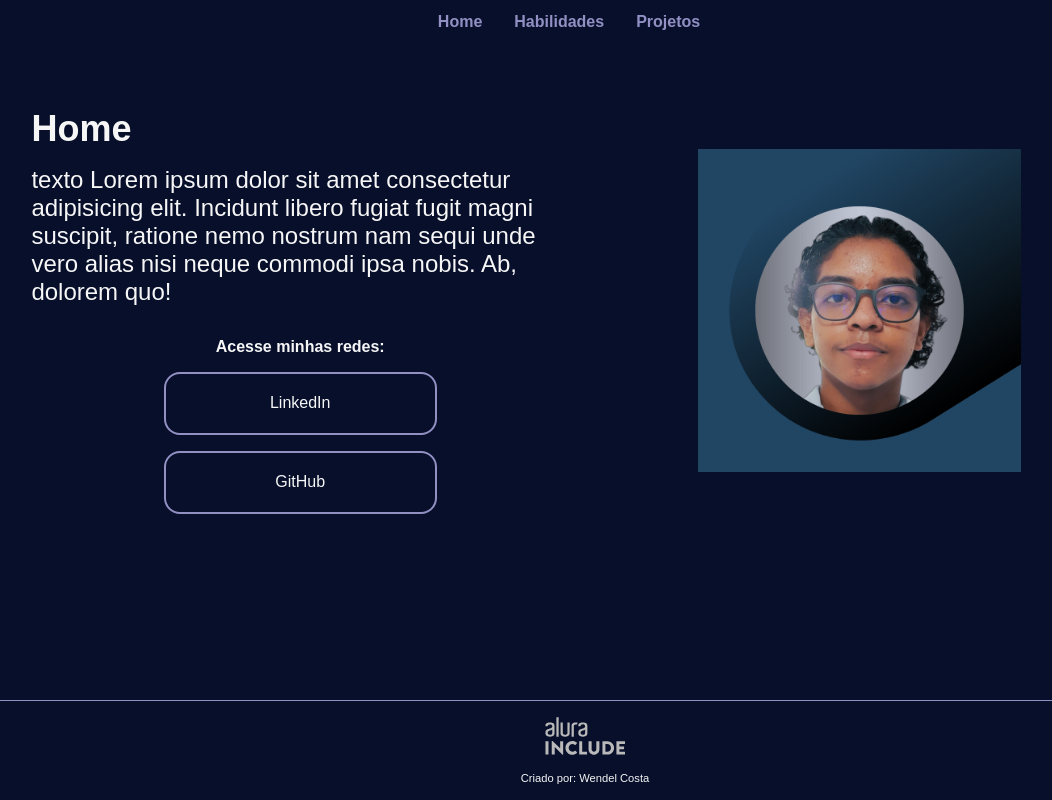
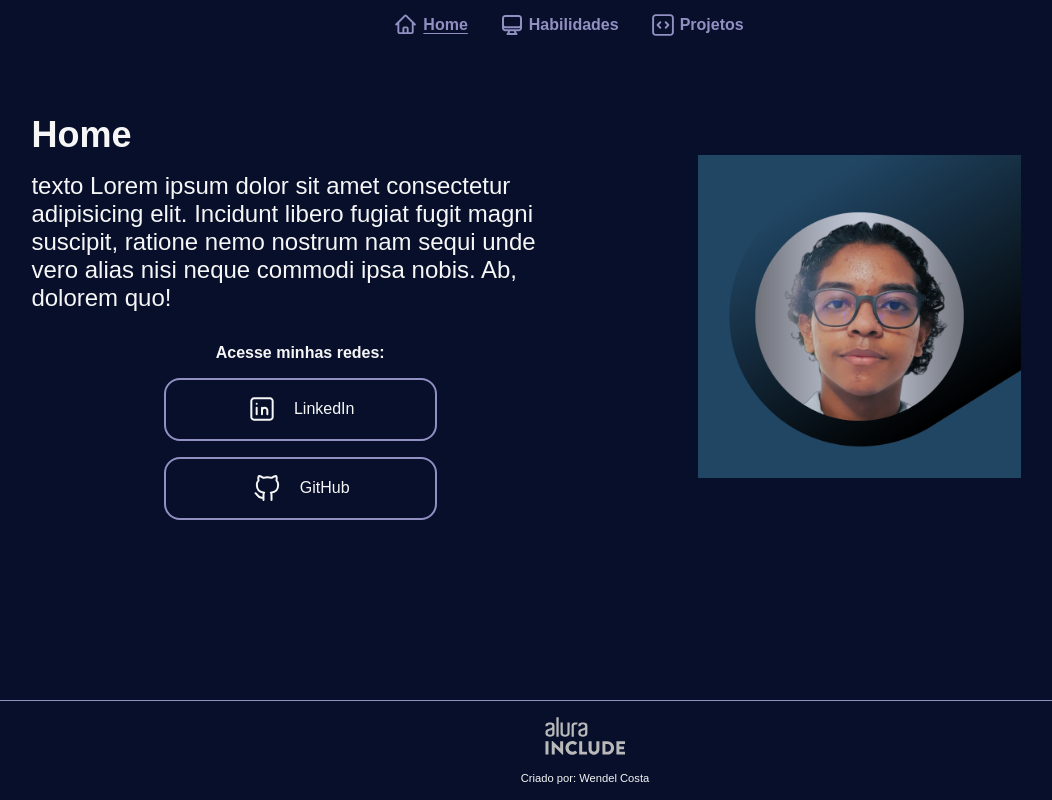
Before and after one commit to Wendel-Costa/Portifolio, a plain HTML site: page index.html in a window 1280 px wide. Shown: the whole page, without its empty margins (71-1123 px from the left). Drawn offline with Linux system fonts and the light colour scheme.

Commit message:
adicionando icones

```diff
--- a/index.html
+++ b/index.html
@@ -9,9 +9,21 @@
 <body>
     <header class="cabecalho">
         <nav class="cabecalho__links">
-            <a href="index.html" class="cabecalho__links__link">Home</a>
-            <a href="habilidades.html" class="cabecalho__links__link">Habilidades</a>
-            <a href="projetos.html" class="cabecalho__links__link">Projetos</a>
+            <a href="index.html" class="cabecalho__links__link cabecalho__links__link__atual">
+                <img class="cabecalho__links__link__icone" src="Icones/Home.svg" alt="Icone">
+                <img class="cabecalho__links__link__icone__desativado" src="Icones/HomeDesativado.svg" alt="Icone">
+                Home
+            </a>
+            <a href="habilidades.html" class="cabecalho__links__link">
+                <img class="cabecalho__links__link__icone" src="Icones/Habilidades.svg" alt="Icone">
+                <img class="cabecalho__links__link__icone__desativado" src="Icones/HabilidadesDesativada.svg" alt="Icone">
+                Habilidades
+            </a>
+            <a href="projetos.html" class="cabecalho__links__link">
+                <img class="cabecalho__links__link__icone" src="Icones/Projetos.svg" alt="Icone">
+                <img class="cabecalho__links__link__icone__desativado" src="Icones/ProjetosDesativado.svg" alt="Icone">
+                Projetos
+            </a>
         </nav>
     </header>
 
@@ -25,18 +37,23 @@
             <div class="tela__conteudo__links">
                 <h3 class="tela__conteudo__links__subtitulo">Acesse minhas redes:</h3>
 
-                <a href="https://www.linkedin.com/in/wendelcosta-tech/" target="_blank" class="tela__conteudo__links__link">LinkedIn</a>
+                <a href="https://www.linkedin.com/in/wendelcosta-tech/" target="_blank" class="tela__conteudo__links__link">
+                    <img class="tela__conteudo__links__link__imagem" src="Icones/Linkedin.svg" alt="Icone Linkedin">
+                    LinkedIn
+                </a>
 
-                <a href="https://github.com/Wendel-Costa" target="_blank" class="tela__conteudo__links__link">GitHub</a>
+                <a href="https://github.com/Wendel-Costa" target="_blank" class="tela__conteudo__links__link">
+                    <img class="tela__conteudo__links__link__imagem" src="Icones/Github.svg" alt="Icone github">
+                    GitHub</a>
             </div>
         </section>
 
-        <img class="tela__imagem" src="foto.png" alt="Foto de perfil">
+        <img class="tela__imagem" src="Icones/foto.png" alt="Foto de perfil">
 
     </main>
 
     <footer class="rodape">
-        <img class="rodape__imagem" src="Alura.svg" alt="Logo Alura Include">
+        <img class="rodape__imagem" src="/Icones/Alura.svg" alt="Logo Alura Include">
         <p class="rodape__texto">Criado por: Wendel Costa</p>
     </footer>
 </body>
--- a/style.css
+++ b/style.css
@@ -5,7 +5,8 @@
     --cor-secundaria: #F6F6F6;
     --cor-terciaria: #9290C3;
     --cor-quaternaria: ;
-    --cor-hover: #272727;
+    --cor-hover: #9290C3;
+    --cor-hover-dois: #F6F6F6;
 
     --fonte-primaria: 'Krona One', sans-serif;
     --fonte-secundaria: 'Montserrat', sans-serif;
@@ -31,6 +32,7 @@ body{
 .cabecalho__links{
     display: flex;
     gap: 2rem;
+    justify-content: space-between;
 }
 
 .cabecalho__links__link{
@@ -39,7 +41,32 @@ body{
     font-weight: 600;
     text-decoration: none;
     color: var(--cor-terciaria);
-    /*!!!!!!ADICIONAR ÍCONES!!!!!*/
+    display: flex;
+    gap: 5px;
+    align-items: center;
+    .cabecalho__links__link__icone__desativado{
+        display: none;
+    }
+}
+
+.cabecalho__links__link:hover{
+    color: var(--cor-hover-dois);
+    .cabecalho__links__link__icone{
+        display: none;
+    }
+    .cabecalho__links__link__icone__desativado{
+        display: block;
+        width: 1.5rem;
+    }
+}
+
+.cabecalho__links__link__icone{
+    width: 1.5rem;
+}
+
+.cabecalho__links__link__atual{
+    text-decoration: underline;
+    text-underline-offset: 0.2rem;
 }
 
 .tela{
```
Also changed, not shown: habilidades.html (+17 -5 lines), projetos.html (+19 -7 lines), Icones/Alura.svg (renamed from Alura.svg), Icones/Github.svg (added), Icones/Habilidades.svg (added), Icones/HabilidadesDesativada.svg (added), Icones/Home.svg (added), Icones/HomeDesativado.svg (added), Icones/Linkedin.svg (added), Icones/Projetos.svg (added), Icones/ProjetosDesativado.svg (added), Icones/foto.png (renamed from foto.png).
